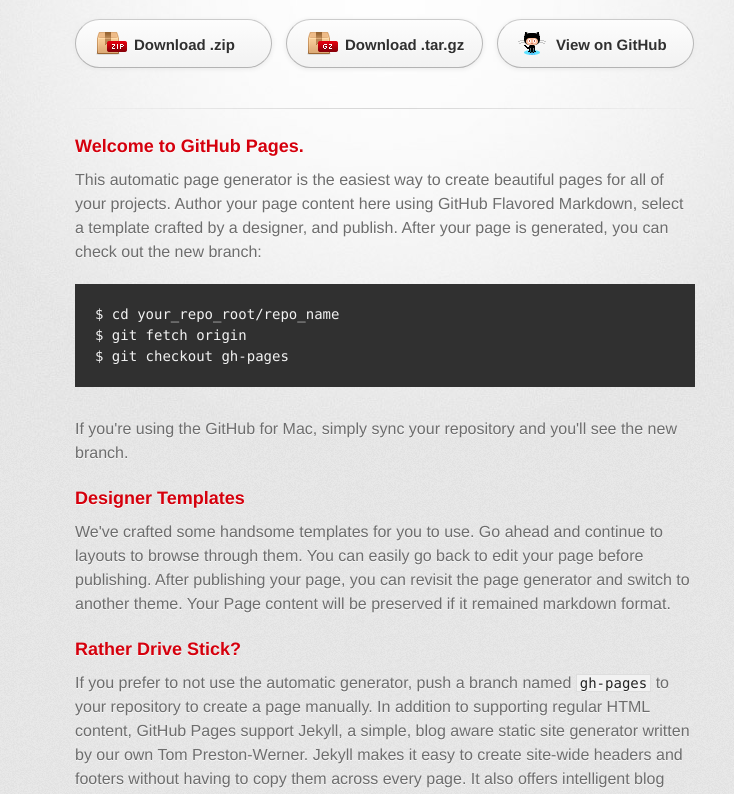
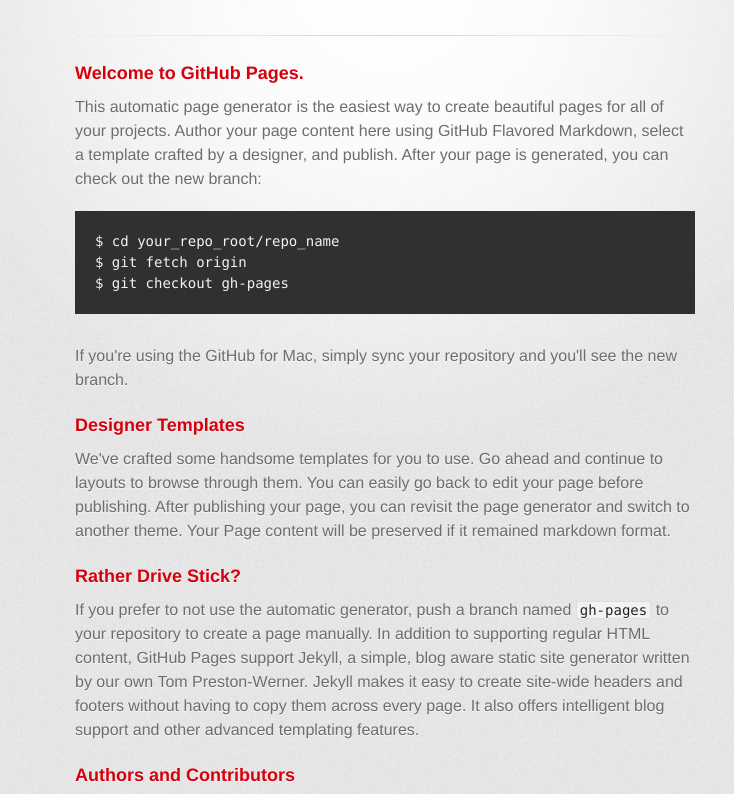
Before and after one commit to maxfell/communitech, a plain HTML site: page index.html in a window 1280 px wide. Shown: the part 138-932 px from the top of the page, without its empty margins (255-989 px from the left). Drawn offline with Linux system fonts and the light colour scheme; a web font is replaced by a local one.

Commit message:
Update index.html

```diff
--- a/index.html
+++ b/index.html
@@ -22,11 +22,6 @@
           <h2>A list of volunteer driven projects that need your help.</h2>
         </header>
 
-        <section id="downloads" class="clearfix">
-          <a href="https://github.com/maxfell/communitech/zipball/master" id="download-zip" class="button"><span>Download .zip</span></a>
-          <a href="https://github.com/maxfell/communitech/tarball/master" id="download-tar-gz" class="button"><span>Download .tar.gz</span></a>
-          <a href="https://github.com/maxfell/communitech" id="view-on-github" class="button"><span>View on GitHub</span></a>
-        </section>
 
         <hr>
 
```
